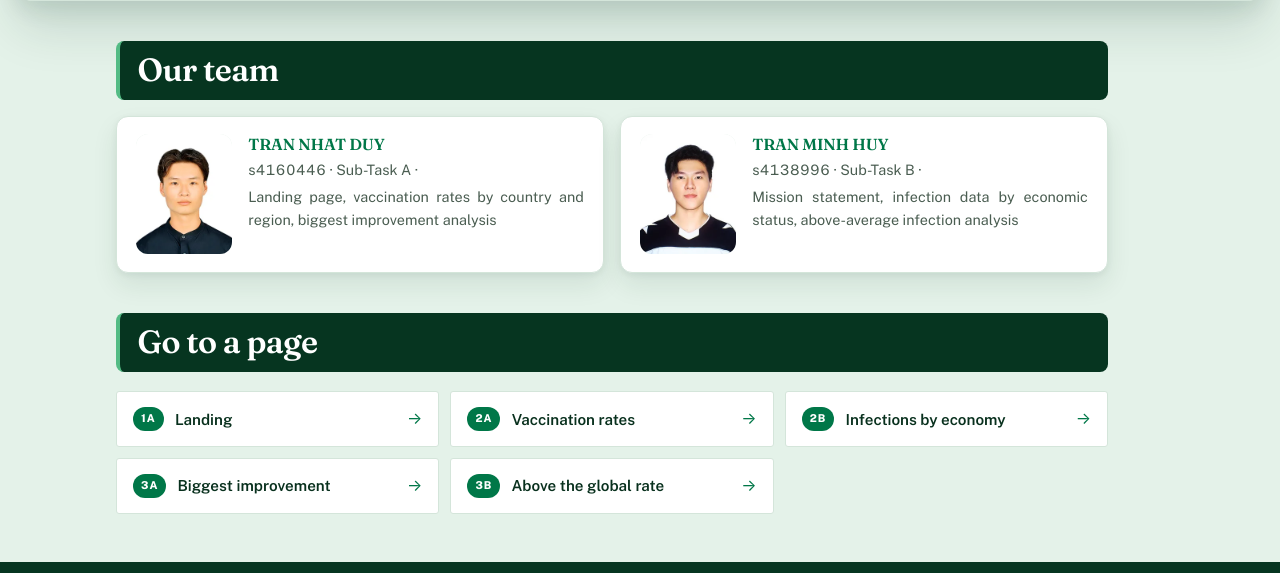
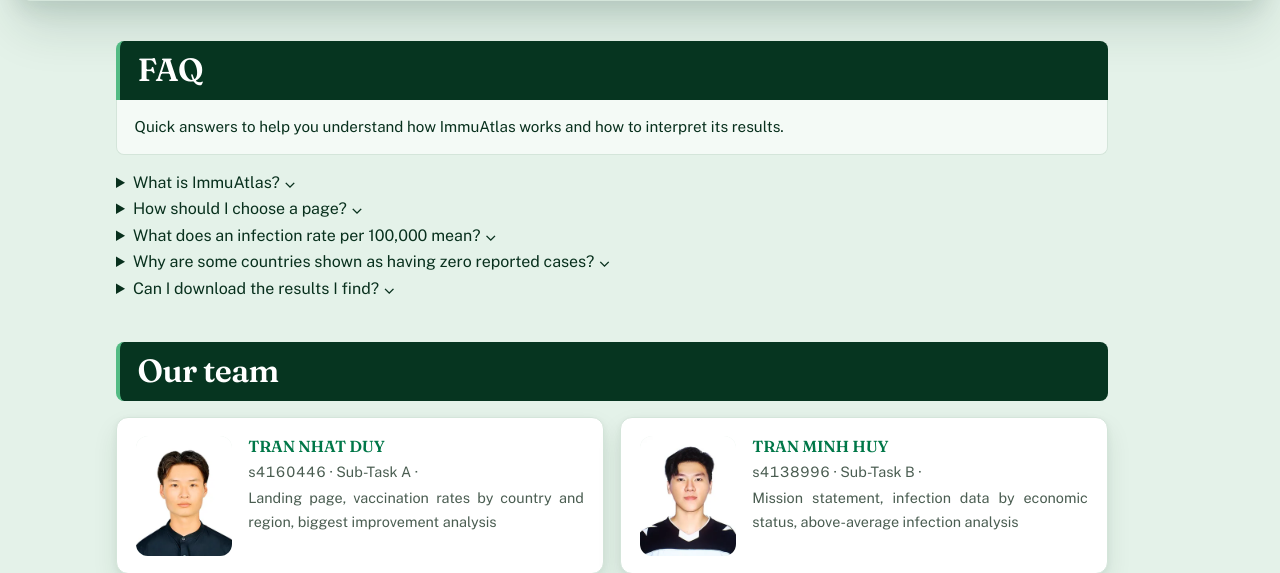
Before and after one commit to trannhatduy101-del/ImmuAtlas, a Flask app: page /mission in a window 1280 px wide. Shown: the part 2423-2996 px from the top of the page. Run offline with Flask 3, Linux system fonts and the light colour scheme; data comes from the database, SQL or seed files in the repository.

Commit message:
Update 1b_mission.html

```diff
--- a/src/templates/pages/1b_mission.html
+++ b/src/templates/pages/1b_mission.html
@@ -235,6 +235,91 @@
     </div>
 </div>
 
+<!-- FAQ -->
+<section class="mission-section faq-section">
+  <h2 class="section-head">FAQ</h2>
+  <p class="section-intro">
+    Quick answers to help you understand how ImmuAtlas works and how to interpret its results.
+  </p>
+
+  <div class="faq-list">
+
+    <details class="faq-item" name="immuatlas-faq">
+      <summary>
+        <span>What is ImmuAtlas?</span>
+        <span class="faq-arrow" aria-hidden="true">⌄</span>
+      </summary>
+      <div class="faq-answer">
+        <p>
+          ImmuAtlas is an interactive site for exploring vaccination coverage and
+          preventable infectious disease data. It helps users compare countries,
+          regions, economic groups and years while keeping the population context
+          behind each result visible.
+        </p>
+      </div>
+    </details>
+
+    <details class="faq-item" name="immuatlas-faq">
+      <summary>
+        <span>How should I choose a page?</span>
+        <span class="faq-arrow" aria-hidden="true">⌄</span>
+      </summary>
+      <div class="faq-answer">
+        <p>
+          Start with the Home page for an overview, then use Vaccination Rates to
+          explore coverage, Infections by Economic Status to compare economic groups,
+          Biggest Improvement to examine changes in coverage, or Above the Global Rate
+          to identify countries with higher infection rates than the global figure.
+        </p>
+      </div>
+    </details>
+
+    <details class="faq-item" name="immuatlas-faq">
+      <summary>
+        <span>What does an infection rate per 100,000 mean?</span>
+        <span class="faq-arrow" aria-hidden="true">⌄</span>
+      </summary>
+      <div class="faq-answer">
+        <p>
+          It shows reported cases relative to population size, standardised to
+          100,000 people. This makes infection levels easier to compare between
+          countries or groups with different population sizes.
+        </p>
+      </div>
+    </details>
+
+    <details class="faq-item" name="immuatlas-faq">
+      <summary>
+        <span>Why are some countries shown as having zero reported cases?</span>
+        <span class="faq-arrow" aria-hidden="true">⌄</span>
+      </summary>
+      <div class="faq-answer">
+        <p>
+          A reported zero does not necessarily mean that no infections occurred.
+          In some cases, the available data shows zero across the series, so ImmuAtlas
+          flags these records to remind users that a reported zero and an unreported
+          year may look the same in the source data.
+        </p>
+      </div>
+    </details>
+
+    <details class="faq-item" name="immuatlas-faq">
+      <summary>
+        <span>Can I download the results I find?</span>
+        <span class="faq-arrow" aria-hidden="true">⌄</span>
+      </summary>
+      <div class="faq-answer">
+        <p>
+          Yes. Result tables provide CSV and PDF download options. Downloads contain
+          the complete filtered result, so you can keep or analyse the data beyond
+          the page view.
+        </p>
+      </div>
+    </details>
+
+  </div>
+</section>
+
 <section class="mission-section">
   <h2 class="section-head">Our team</h2>
   <div class="team-list">
```
